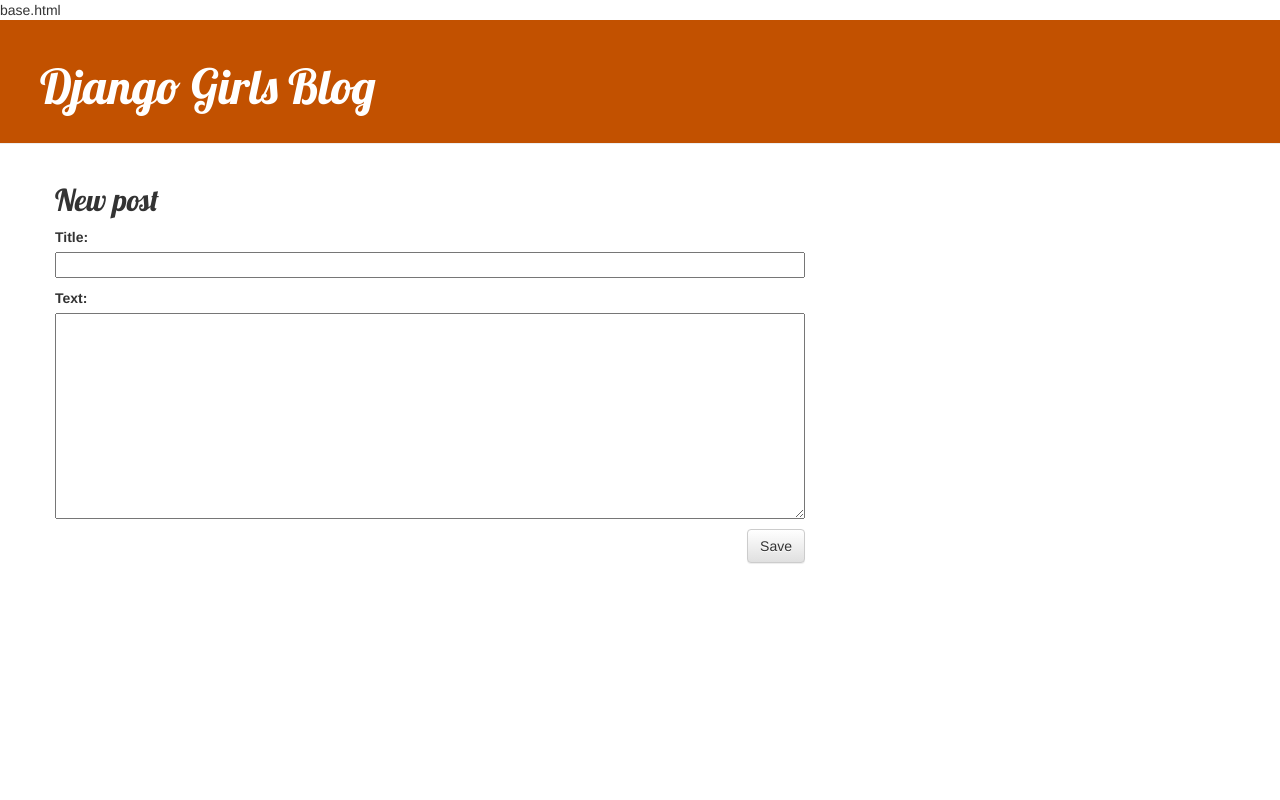
After one commit to DiegoPessoaa/my-first-blog, a Django app: page /post/new/ in a window 1280 px wide. The commit adds this page. Run offline with Django 3.2, Linux system fonts and the light colour scheme; some libraries are stand-ins or nearby versions.

Commit message:
segurança

```diff
--- /dev/null
+++ b/blog/forms.py
@@ -0,0 +1,11 @@
+
+
+from django import forms
+
+from .models import Post
+
+class PostForm(forms.ModelForm):
+
+    class Meta:
+        model = Post
+        fields = ('title', 'text',)
--- a/blog/templates/blog/base.html
+++ b/blog/templates/blog/base.html
@@ -10,6 +10,9 @@ base.html
     </head>
     <body>
         <div class="page-header">
+            {% if user.is_authenticated %}
+            <a href="{% url 'post_new' %}" class="top-menu"><span class="glyphicon glyphicon-plus"></span></a>
+            {% endif %}
             <h1><a href="/">Django Girls Blog</a></h1>
         </div>
         <div class="content container">
--- /dev/null
+++ b/blog/templates/blog/post_edit.html
@@ -0,0 +1,10 @@
+
+{% extends 'blog/base.html' %}
+
+{% block content %}
+    <h2>New post</h2>
+    <form method="POST" class="post-form">{% csrf_token %}
+        {{ form.as_p }}
+        <button type="submit" class="save btn btn-default">Save</button>
+    </form>
+{% endblock %}
--- a/blog/urls.py
+++ b/blog/urls.py
@@ -4,4 +4,7 @@ from . import views
 urlpatterns = [
     path('', views.post_list, name='post_list'),
     path('post/<int:pk>/', views.post_detail, name='post_detail'),
+    path('post/new/', views.post_new, name='post_new'),
+
+    path('post/<int:pk>/edit/', views.post_edit, name='post_edit'),
 ]
--- a/blog/views.py
+++ b/blog/views.py
@@ -2,6 +2,9 @@ from django.shortcuts import render
 from django.utils import timezone
 from .models import Post
 from django.shortcuts import render, get_object_or_404
+from .forms import PostForm
+from django.shortcuts import redirect
+
 
 
 def post_list(request):
@@ -9,6 +12,38 @@ def post_list(request):
 
     return render(request, 'blog/post_list.html', {'posts': posts})
 
+
 def post_detail(request, pk):
     post = get_object_or_404(Post, pk=pk)
     return render(request, 'blog/post_detail.html', {'post': post})
+
+def post_new(request):
+    form = PostForm()
+    return render(request, 'blog/post_edit.html', {'form': form})
+
+def post_new(request):
+     if request.method == "POST":
+         form = PostForm(request.POST)
+         if form.is_valid():
+             post = form.save(commit=False)
+             post.author = request.user
+             post.published_date = timezone.now()
+             post.save()
+             return redirect('post_detail', pk=post.pk)
+     else:
+         form = PostForm()
+     return render(request, 'blog/post_edit.html', {'form': form})
+
+def post_edit(request, pk):
+     post = get_object_or_404(Post, pk=pk)
+     if request.method == "POST":
+         form = PostForm(request.POST, instance=post)
+         if form.is_valid():
+             post = form.save(commit=False)
+             post.author = request.user
+             post.published_date = timezone.now()
+             post.save()
+             return redirect('post_detail', pk=post.pk)
+     else:
+         form = PostForm(instance=post)
+     return render(request, 'blog/post_edit.html', {'form': form})
```
Also changed, not shown: blog/templates/blog/post_detail.html (+5 -5 lines).
